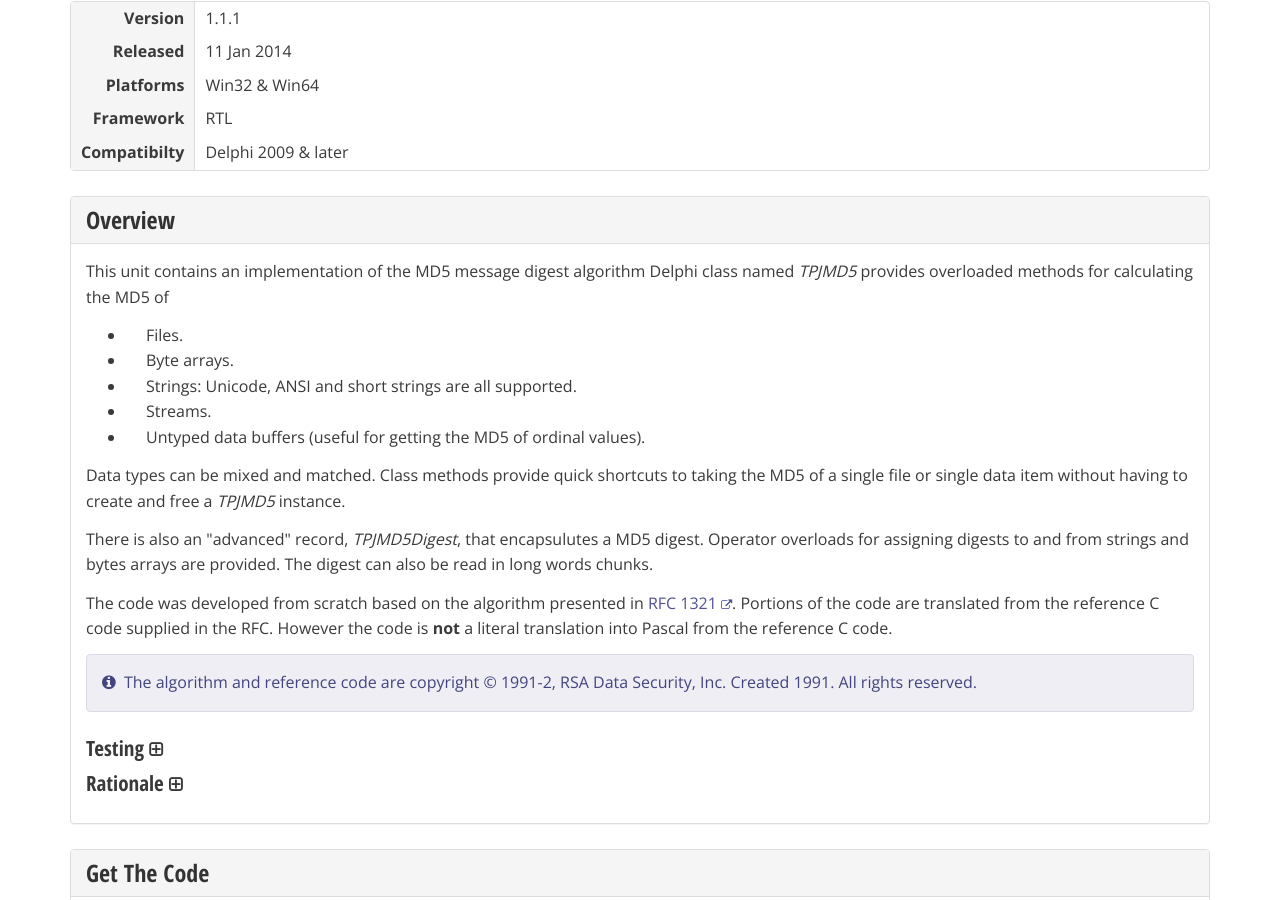
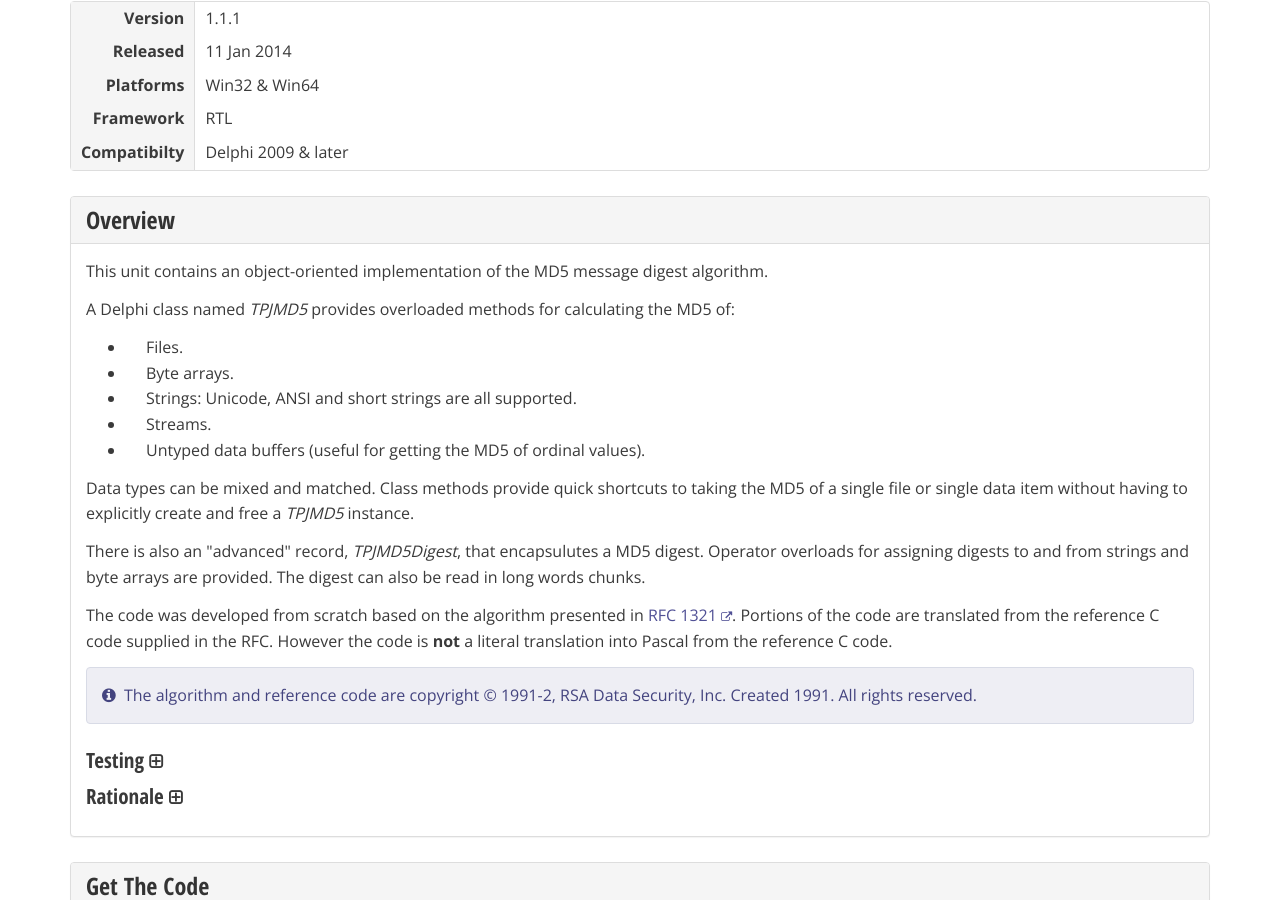
Before and after one commit to delphidabbler/delphidabbler.github.io, a Jekyll site: the page built from _software/md5.html, in a window 1280 px wide and 900 px high, scrolled down 410 px. Built offline with Jekyll 4.4.1, drawn with Linux system fonts in a browser that asks for light colours; nearby versions of some CDN libraries.

Commit message:
Fix errors and omissions

```diff
--- a/_software/ioutils.html
+++ b/_software/ioutils.html
@@ -31,7 +31,7 @@ mothballed: false
     </p>
     <ul class="wide">
       <li>
-        Simplify the opening of files in various different modes with specified security attributes and to provide access to the file handle.
+        Simplify the opening of files in various different modes with specified security attributes and provide access to the file handle.
       </li>
       <li>
         Simplify working with un-named pipes.
@@ -103,10 +103,10 @@ mothballed: false
         <strong><code>PJFileHandle.pas</code></strong> &ndash; source code of the class used to open files in various sharing and security modes.
       </li>
       <li class="list-group-item">
-        <strong><code>PJPipe.pas</code></strong> &ndash; source code of class used to encapsulate un-named pipes.
+        <strong><code>PJPipe.pas</code></strong> &ndash; source code of the class used to encapsulate un-named pipes.
       </li>
       <li class="list-group-item">
-        <strong><code>PJPipeFilters.pas</code></strong> &ndash; source code of classes that can be used to filter output from pipes.
+        <strong><code>PJPipeFilters.pas</code></strong> &ndash; source code of classes used to filter output from pipes.
       </li>
       <li class="list-group-item">
         <code>ReadMe.htm</code> &ndash; read-me file.
--- a/_software/md5.html
+++ b/_software/md5.html
@@ -27,7 +27,10 @@ mothballed: false
   </div>
   <div class="panel-body">
     <p>
-      This unit contains an implementation of the MD5 message digest algorithm Delphi class named <var>TPJMD5</var> provides overloaded methods for calculating the MD5 of
+      This unit contains an object-oriented implementation of the MD5 message digest algorithm.
+    </p>
+    <p>
+      A Delphi class named <var>TPJMD5</var> provides overloaded methods for calculating the MD5 of:
     </p>
     <ul>
       <li>
@@ -47,10 +50,10 @@ mothballed: false
       </li>
     </ul>
     <p>
-      Data types can be mixed and matched. Class methods provide quick shortcuts to taking the MD5 of a single file or single data item without having to create and free a <var>TPJMD5</var> instance.
+      Data types can be mixed and matched. Class methods provide quick shortcuts to taking the MD5 of a single file or single data item without having to explicitly create and free a <var>TPJMD5</var> instance.
     </p>
     <p>
-      There is also an &quot;advanced&quot; record, <var>TPJMD5Digest</var>, that encapsulutes a MD5 digest. Operator overloads for assigning digests to and from strings and bytes arrays are provided. The digest can also be read in long words chunks.
+      There is also an &quot;advanced&quot; record, <var>TPJMD5Digest</var>, that encapsulutes a MD5 digest. Operator overloads for assigning digests to and from strings and byte arrays are provided. The digest can also be read in long words chunks.
     </p>
     <p>
       The code was developed from scratch based on the algorithm presented in <a href="http://www.faqs.org/rfcs/rfc1321.html">RFC 1321</a>. Portions of the code are translated from the reference C code supplied in the RFC. However the code is <strong>not</strong> a literal translation into Pascal from the reference C code.
```
Also changed, not shown: other parts of _software/md5.html (+4 -4 lines), _software/hotlabel.html (+7 -7 lines).
